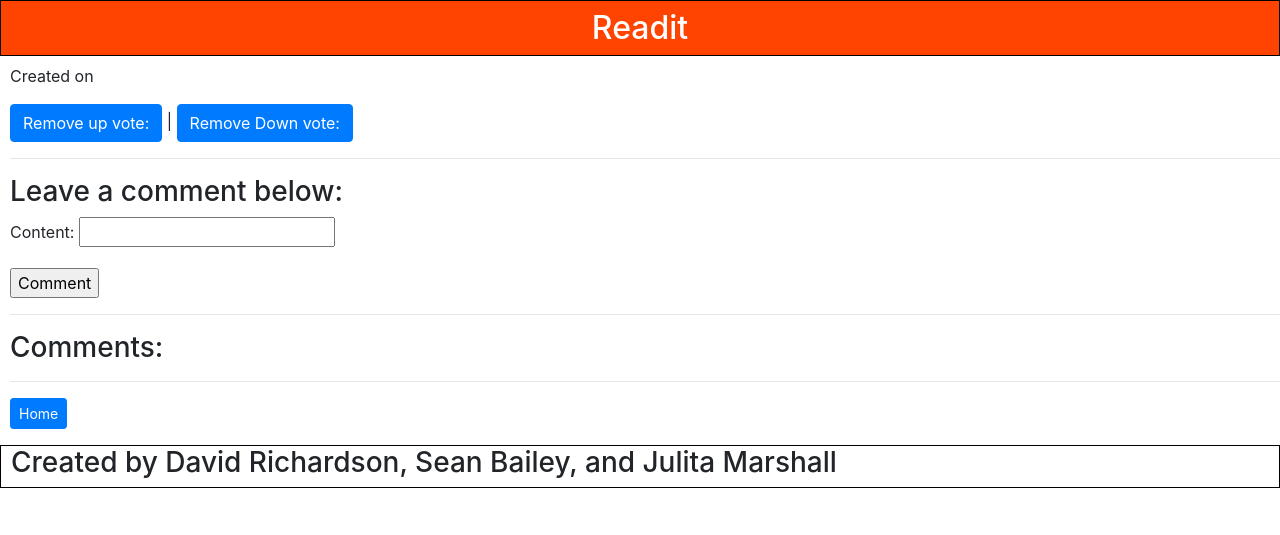
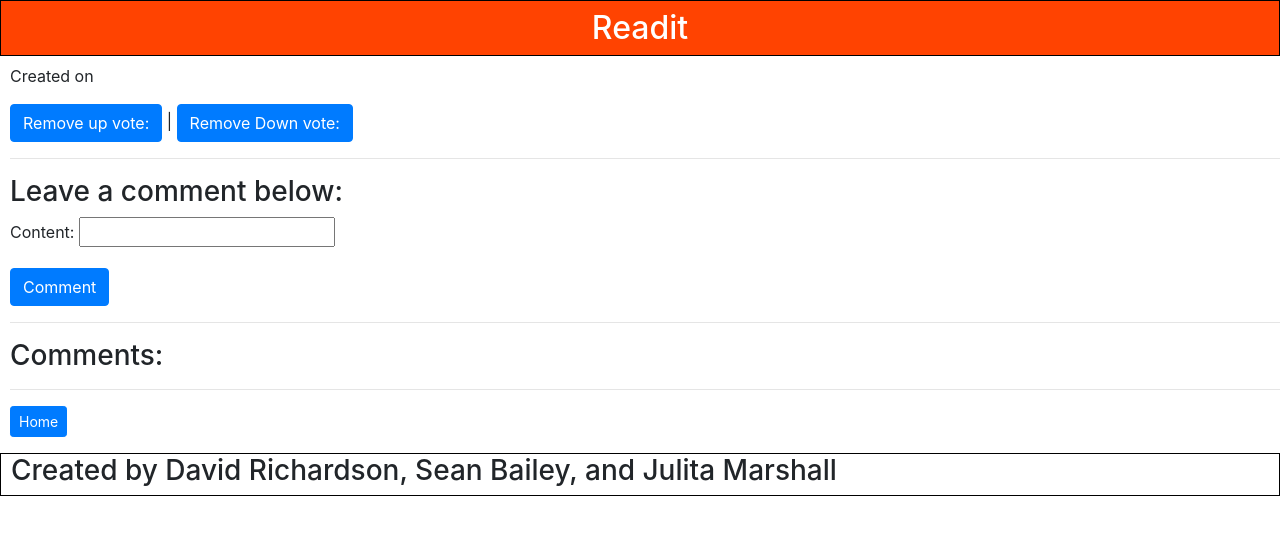
Before and after one commit to Jules8534/Readit-capstone, a Django app: template readit_site/templates/post.html in a window 1280 px wide. Shown: the top 535 px of the page. Run offline with Django 3.2, Linux system fonts and the light colour scheme; the template is opened without the code that fills it: values that come from a table or form of the project are taken from there, others are empty; some libraries are stand-ins or nearby versions.

Commit message:
more stylin'

```diff
--- a/readit_site/templates/post.html
+++ b/readit_site/templates/post.html
@@ -18,12 +18,14 @@
 <form action="" method="POST">
     {% csrf_token %}
     {{form.as_p}}
-    <input type="submit" value="Comment" />
+    <button class="submit-button btn btn-primary" type="submit">
+        Comment
+    </button>
 </form>
 <hr>
 <h3>Comments:</h3>
 {% for comment in comments %}
-<div style='border: 1px solid black; margin:5px; padding-left: 25;'>
+<div style='border: 1px solid black; margin:5px; padding-left: 25; background-color: rgba(0,0,0,0.75); color: white'>
     {% with comment_votes=comment_data|lookup:comment.id %}
     <div style="padding-left: 5px;">
         <p>{{comment.user.username}} | {{comment.content}}</p>
```
